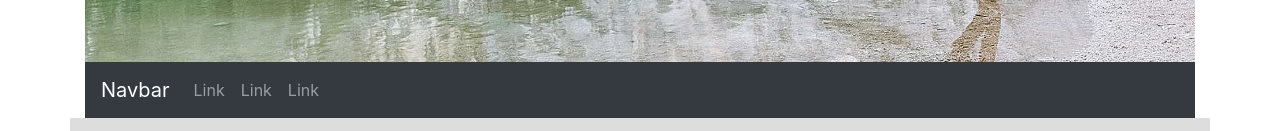
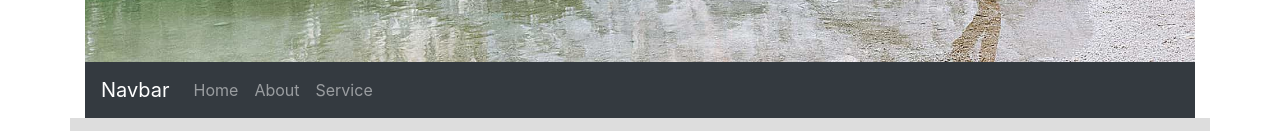
Before and after one commit to aparajita05/html, a plain HTML site: page index.html in a window 1280 px wide. Shown: the part 562-693 px from the top of the page. Drawn offline with nearby package versions, Linux system fonts and the light colour scheme.

Commit message:
Menu Change

```diff
--- a/index.html
+++ b/index.html
@@ -42,13 +42,13 @@
   <div class="collapse navbar-collapse" id="collapsibleNavbar">
     <ul class="navbar-nav">
       <li class="nav-item">
-        <a class="nav-link" href="#">Link</a>
+        <a class="nav-link" href="#">Home</a>
       </li>
       <li class="nav-item">
-        <a class="nav-link" href="#">Link</a>
+        <a class="nav-link" href="#">About</a>
       </li>
       <li class="nav-item">
-        <a class="nav-link" href="#">Link</a>
+        <a class="nav-link" href="#">Service</a>
       </li>
     </ul>
   </div>
```
